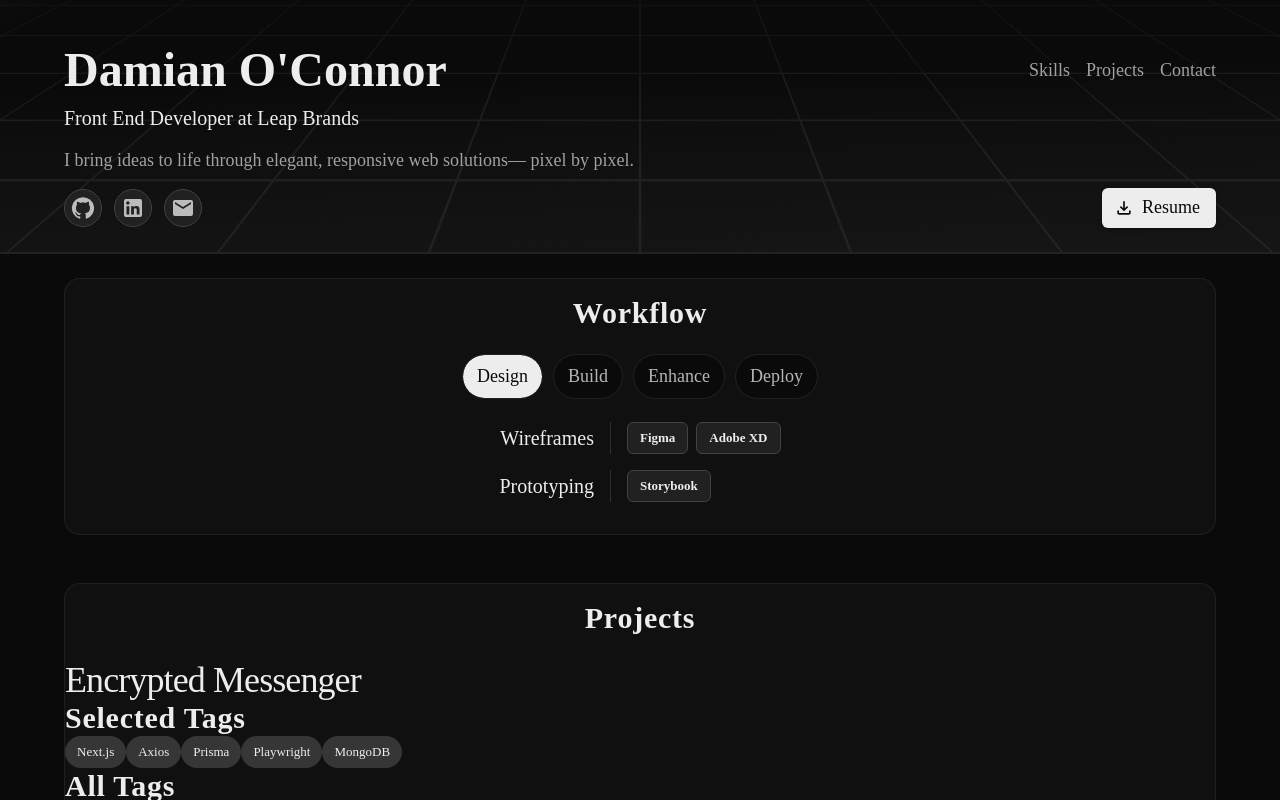
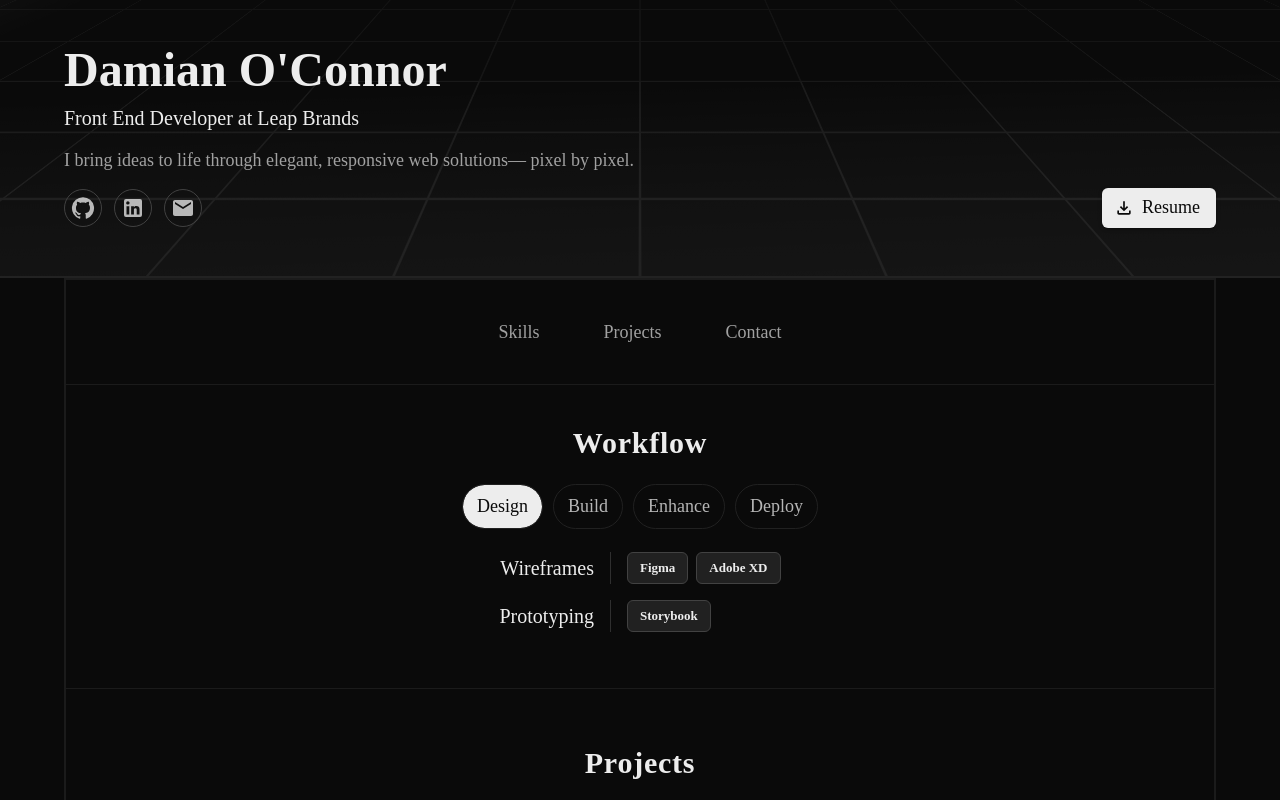
Before and after one commit to damianoconnor04/portfolio, a Next.js app: page / in a window 1280 px wide. Shown: the top 800 px of the page. Built offline with nearby package versions, Linux system fonts and the light colour scheme.

Commit message:
block style

```diff
--- a/app/components/global/CustomIconButton.tsx
+++ b/app/components/global/CustomIconButton.tsx
@@ -6,7 +6,7 @@ import { alpha } from '@mui/material'
 type CustomIconButtonProps = { children: React.ReactNode }
 const CustomIconButton: React.FC<CustomIconButtonProps> = ({ children }) => {
   return (
-    <Button sx={{ color: (theme) => theme.palette.text.secondary, zIndex: 1, minWidth: 0, p: 0.75, borderRadius: '100px', backgroundColor: (theme) => theme.palette.grey[900], border: '1px solid', borderColor: (theme) => theme.palette.grey[800], '&:hover': { backgroundColor: (theme) => alpha(theme.palette.text.primary, theme.palette.action.hoverOpacity) + '!important' }, }}>
+    <Button sx={{ color: (theme) => theme.palette.text.secondary, zIndex: 1, minWidth: 0, p: 0.75, borderRadius: '100px', border: '1px solid', borderColor: (theme) => theme.palette.grey[800], '&:hover': { backgroundColor: (theme) => alpha(theme.palette.text.primary, theme.palette.action.hoverOpacity) + '!important' }, }}>
       {React.cloneElement(children as React.ReactElement, {
         sx: { fontSize: '1.5rem' },
       })}
--- a/app/components/sections/header/Header.tsx
+++ b/app/components/sections/header/Header.tsx
@@ -7,11 +7,8 @@ import CustomIconButton from '../../global/CustomIconButton'
 import SkewedGrid from './SkewedGrid'
 import Container from '@mui/material/Container'
 import CustomButton from '../../global/CustomButton'
-import Link from 'next/link'
 import useMediaQuery from '@mui/material/useMediaQuery'
-import IconButton from '@mui/material/IconButton'
-import { sections } from '../skills/_content'
-import { GitHub, LinkedIn, DragHandle, FileDownloadOutlined, Email } from '@mui/icons-material'
+import { GitHub, LinkedIn, FileDownloadOutlined, Email } from '@mui/icons-material'
 
 const Header = () => {
   // show/hide header btns
@@ -42,30 +39,15 @@ const Header = () => {
       }}
       onMouseEnter={() => setOpacity(1)}
       onMouseLeave={() => setOpacity(0)}
-      sx={{ p: 3, position: 'relative', overflow: 'hidden', height: '100%', borderBottom: '2px solid #2b2b2bbb' }}
+      sx={{ py: isTablet ? 1 : 3, position: 'relative', overflow: 'hidden', height: '100%', borderBottom: '2px solid #2b2b2bbb' }}
     >
       <Container>
         <Stack gap={2} sx={{ py: 2.5, zIndex: 1, }}>
-          <Stack sx={{ zIndex: 1, }} direction='row' justifyContent='space-between' alignItems='center'>
-            <Typography variant='h1'>Damian O&apos;Connor</Typography>
-            {isTablet
-              ? (
-                <IconButton sx={{ color: (theme) => theme.palette.text.secondary, outline: '1px solid', outlineColor: (theme) => theme.palette.grey[800], p: 0.75 }}><DragHandle /></IconButton>
-              )
-              : (
-                <Stack direction='row' justifyContent='space-between' alignItems='center' gap={2}>
-                  {sections.map((section, idx) =>
-                    <Typography key={idx} variant='body2' sx={{ transition: (theme) => theme.transitions.create('color', { duration: theme.transitions.duration.shorter }), '&:hover': { color: (theme) => theme.palette.text.primary } }}>
-                      <Link href="#" >{section}</Link>
-                    </Typography>
-                  )}
-                </Stack>
-              )}
-          </Stack>
+          <Typography variant='h1'>Damian O&apos;Connor</Typography>
           <Typography variant='h5' sx={{ mt: -1, textWrap: 'pretty', zIndex: 1 }}>Front End Developer at Leap Brands</Typography>
           <Typography variant='body2' sx={{ textWrap: 'pretty', zIndex: 1, cursor: 'default', }}>I bring ideas to life through elegant, responsive web solutions— pixel by pixel.</Typography>
         </Stack>
-        <Stack direction='row' justifyContent='space-between' alignItems='center' sx={{ mt: -0.5 }}>
+        <Stack direction='row' justifyContent='space-between' alignItems='center' sx={{ mt: -0.5, pb: isTablet ? 1 : 3, }}>
           <Stack direction='row' gap={1.5}>
             <CustomIconButton><GitHub /></CustomIconButton>
             <CustomIconButton><LinkedIn /></CustomIconButton>
--- /dev/null
+++ b/app/components/sections/header/Links.tsx
@@ -0,0 +1,23 @@
+import React from 'react'
+import Link from 'next/link'
+import Typography from '@mui/material/Typography'
+import Stack from '@mui/material/Stack'
+import Container from '@mui/material/Container'
+import { sections } from '../skills/_content'
+import { alpha } from '@mui/material'
+
+const Links = () => {
+  return (
+    <Container sx={{ py: 5 }}>
+      <Stack direction='row' justifyContent='center' alignItems='center' gap={8}>
+        {sections.map((section, idx) =>
+          <Typography key={idx} variant='body2' sx={{ transition: (theme) => theme.transitions.create('color', { duration: theme.transitions.duration.shorter }), '&:hover': { color: (theme) => theme.palette.text.primary } }}>
+            <Link href="#" >{section}</Link>
+          </Typography>
+        )}
+      </Stack>
+    </Container>
+  )
+}
+
+export default Links
--- a/app/components/sections/header/SkewedGrid.tsx
+++ b/app/components/sections/header/SkewedGrid.tsx
@@ -8,9 +8,11 @@ interface SkewedGridProps {
   mousePosition: { x: number; y: number };
 }
 const SkewedGrid: React.FC<SkewedGridProps> = ({ opacity, mousePosition }) => {
+  const isMobile = useMediaQuery('(max-width: 600px)');
   const isTablet = useMediaQuery('(max-width: 960px)');
-  const isMobile = useMediaQuery('(max-width: 600px)');
-  const totalSquares = isMobile ? 48 : isTablet ? 80 : 128;
+  const isDesktop = useMediaQuery('(max-width: 1360px)');
+  const isLargeDesktop = useMediaQuery('(max-width: 1760px)');
+  const totalSquares = isMobile ? 48 : isTablet ? 72 : isDesktop ? 112 : isLargeDesktop ? 144 : 176;
   const rows = 8;
 
   return (
@@ -32,7 +34,7 @@ const SkewedGrid: React.FC<SkewedGridProps> = ({ opacity, mousePosition }) => {
           width: '200%', // fill screen
           display: 'grid',
           position: 'relative',
-          gridTemplateColumns: isMobile ? 'repeat(6,1fr)' : isTablet ? 'repeat(10,1fr)' : 'repeat(16,1fr)',
+          gridTemplateColumns: isMobile ? 'repeat(6,1fr)' : isTablet ? 'repeat(9,1fr)' : isDesktop ? 'repeat(14,1fr)' : isLargeDesktop ? 'repeat(18,1fr)' : 'repeat(22,1fr)',
           gridTemplateRows: `repeat(${rows},1fr)`,
           background: 'linear-gradient(-2deg, #ffffff15 0%, transparent 60%)',
           marginTop: '-12px'
--- a/app/components/sections/projects/Projects.tsx
+++ b/app/components/sections/projects/Projects.tsx
@@ -14,8 +14,8 @@ const Projects = () => {
 
   return (
     <>
-      <Box className='section' sx={{ p: 3, px: 0, }}>
-        <Stack direction='column' gap={3} sx={{ py: 2, backgroundColor: (theme) => alpha(theme.palette.grey[900], 0.3), border: '1px solid', borderColor: (theme) => alpha(theme.palette.grey[800], 0.3), borderRadius: '16px' }}>
+      <Box className='section' sx={{ py: 5, px: 4, }}>
+        <Stack direction='column' gap={3} sx={{ py: 2 }}>
           <Typography variant='h3' sx={{ textAlign: 'center', cursor: 'default' }}>Projects</Typography>
           <ProjectsMap />
         </Stack>
--- a/app/components/sections/skills/Skills.tsx
+++ b/app/components/sections/skills/Skills.tsx
@@ -18,9 +18,8 @@ const Skills = () => {
   const activeColor = theme.palette.background.default + '!important'
 
   return (
-    <>
-      <Box className='section' sx={{ p: 3, px: 0, }}>
-        <Stack direction='column' gap={3} sx={{ py: 2, px: 4, backgroundColor: (theme) => alpha(theme.palette.grey[900], 0.3), border: '1px solid', borderColor: (theme) => alpha(theme.palette.grey[800], 0.3), borderRadius: '16px' }}>
+    <Box className='section' sx={{ py: 5, px: 4, height: '100%', borderTop: '1px solid', borderBottom: '1px solid', borderColor: (theme) => alpha(theme.palette.grey[800], 0.3), }}>
+      <Stack direction='column' gap={3}>
         <Typography variant='h3' sx={{ textAlign: 'center', cursor: 'default' }}>Workflow</Typography>
         <Box sx={{ gap: 1.5, mx: 'auto', maxWidth: 'fit-content', display: isMobile ? 'grid' : 'flex', ...(isMobile && { gridTemplateColumns: 'repeat(2,1fr)', placeItems: 'center' }), }}>
           {skills.map((skill, idx) => (
@@ -34,7 +33,6 @@ const Skills = () => {
         </Box>
       </Stack>
     </Box>
-    </>
   )
 }
 
--- a/app/components/sections/skills/SkillsMap.tsx
+++ b/app/components/sections/skills/SkillsMap.tsx
@@ -16,17 +16,17 @@ const SkillsMap: React.FC<SkillsMapProps> = ({ activeSkill }) => {
   // TODO: add windows settings border effect to chips
 
   return (
-    <Box sx={{ display: 'grid', gridTemplateColumns: isMobile ? '1fr' : 'auto auto 1fr', gap: 2, mt: -2, }}>
+    <Box sx={{ display: 'grid', gridTemplateColumns: isMobile ? '1fr' : 'auto auto 1fr', gap: isMobile ? 1.5 : 2, mt: -2, }}>
       {categories.map(({ category, tools }) => (
         <React.Fragment key={category}>
-          <Box sx={{ gridColumn: isMobile ? '1 / span 1' : '1 / span 1', display: 'flex', alignItems: 'center', justifyContent: isMobile ? 'center' : 'flex-end' }}>
+          <Box sx={{ gridColumn: isMobile ? '1 / span 1' : '1 / span 1', display: 'flex', alignItems: 'center', justifyContent: isMobile ? 'center' : 'flex-end', }}>
             <Typography variant='h5'>{category}</Typography>
           </Box>
 
-          {isMobile && <Divider orientation='horizontal' />}
+          {isMobile && <Divider orientation='horizontal' sx={{ width: '100%', }} />}
           {!isMobile && <Box sx={{ gridColumn: '2 / span 1', display: 'flex', alignItems: 'center' }}><Divider orientation='vertical' flexItem /></Box>}
 
-          <Box sx={{ gridColumn: isMobile ? '1 / span 1' : '3 / span 1', display: 'flex', flexWrap: 'wrap', justifyContent: isMobile ? 'center' : 'initial', gap: 1 }}>
+          <Box sx={{ gridColumn: isMobile ? '1 / span 1' : '3 / span 1', display: 'flex', flexWrap: 'wrap', justifyContent: isMobile ? 'center' : 'initial', gap: 1, }}>
             {tools.map(tool => (
               <Chip
                 clickable
--- a/app/components/sections/skills/_content.ts
+++ b/app/components/sections/skills/_content.ts
@@ -21,7 +21,7 @@ export const skillsContent = {
   Enhance: [
     {
       category: 'Optimization',
-      tools: ['Next SEO', 'Google Search Console', 'Lighthouse', 'Axe'],
+      tools: ['Lighthouse', 'Axe', 'Next SEO', 'Google Search Console'],
     },
     {
       category: 'Testing',
--- a/app/page.tsx
+++ b/app/page.tsx
@@ -1,17 +1,24 @@
+'use client'
 import React from 'react'
 import Box from '@mui/material/Box'
 import Header from './components/sections/header/Header'
 import Skills from './components/sections/skills/Skills'
 import Container from '@mui/material/Container'
 import Projects from './components/sections/projects/Projects'
+import { alpha } from '@mui/material'
+import Links from './components/sections/header/Links'
 
 const App = () => {
   return (
     <Box>
       <Header />
-      <Container sx={{ position: 'relative' }}>
-        <Skills />
-        <Projects />
+
+      <Container>
+        <Box sx={{ border: '2px solid', borderColor: (theme) => alpha(theme.palette.grey[800], 0.3), }}>
+          <Links />
+          <Skills />
+          <Projects />
+        </Box>
       </Container>
     </Box>
   )
--- a/lib/theme.tsx
+++ b/lib/theme.tsx
@@ -64,6 +64,10 @@ const theme = createTheme({
       color: color['white'],
       fontSize: '2.25rem',
       lineHeight: '2.5rem',
+      '@media (max-width:600px)': {
+        fontSize: '2rem',
+        lineHeight: '2.25rem',
+      },
       '@media (min-width:960px)': {
         fontSize: '3rem',
         lineHeight: '3.25rem',
```
Lines whose indentation alone changed are shown as unchanged.
